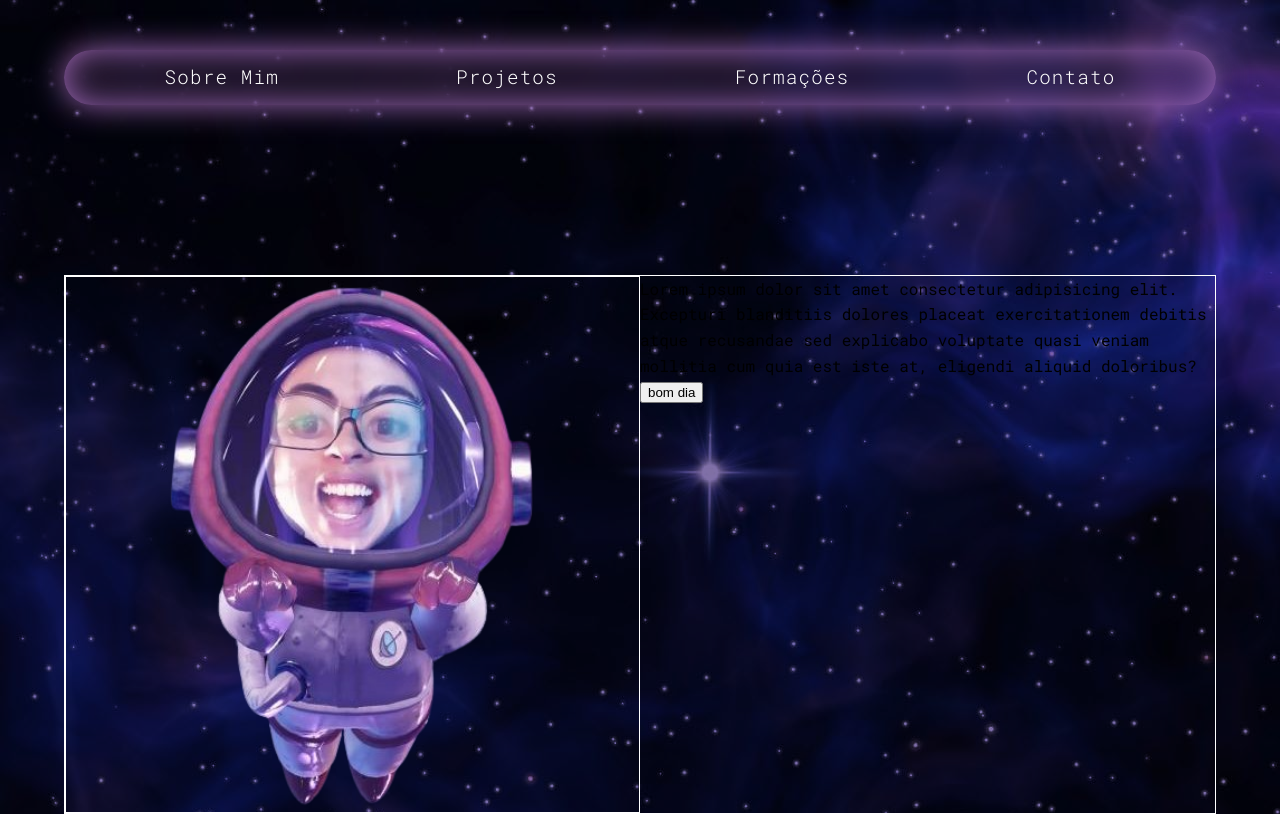
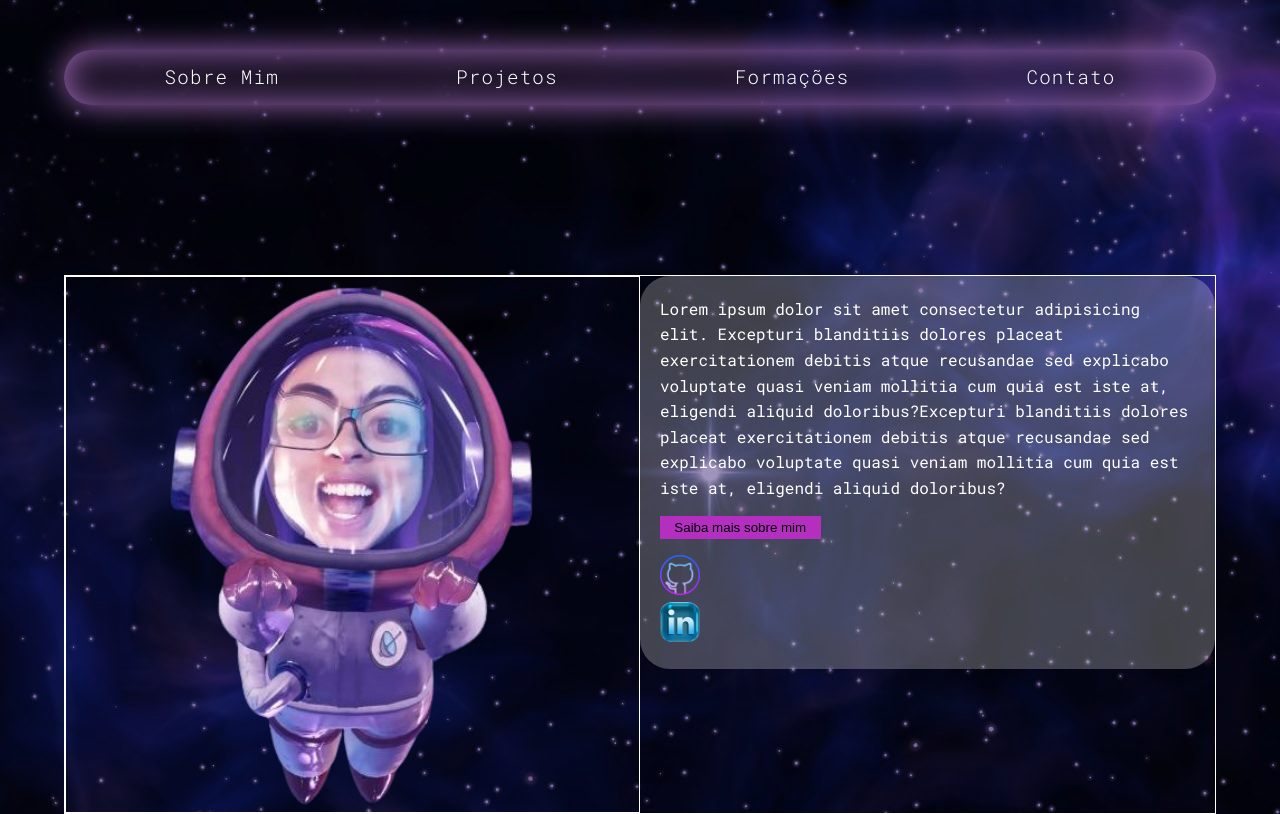
Before and after one commit to DominMFD/domin-portfolio, a Next.js app: page / in a window 1280 px wide. Built offline with nearby package versions, Linux system fonts and the light colour scheme.

Commit message:
começo do estilo da main page

```diff
--- a/src/components/Main/index.tsx
+++ b/src/components/Main/index.tsx
@@ -1,6 +1,8 @@
 import Image from 'next/image';
 import styles from './styles.module.scss';
 import Photo from '../../../public/ImageMain.png'
+import githubIcon from '../../../public/GithubIcon.png'
+import linkedinIcon from '../../../public/linkedinIcon.png'
 
 export default function Main() {
 
@@ -9,13 +11,14 @@ export default function Main() {
             <div className={styles.image__container}>
                 <Image className={styles.image} src={Photo} alt='Dominguera no espaço'/>
             </div>
-            <div className={styles.description__container}>
-                <span>Lorem ipsum dolor sit amet consectetur adipisicing elit. Excepturi blanditiis dolores placeat exercitationem debitis atque recusandae sed explicabo voluptate quasi veniam mollitia cum quia est iste at, eligendi aliquid doloribus?</span>
-                <div>
-
+                <div className={styles.description__container}>
+                <span>Lorem ipsum dolor sit amet consectetur adipisicing elit. Excepturi blanditiis dolores placeat exercitationem debitis atque recusandae sed explicabo voluptate quasi veniam mollitia cum quia est iste at, eligendi aliquid doloribus?Excepturi blanditiis dolores placeat exercitationem debitis atque recusandae sed explicabo voluptate quasi veniam mollitia cum quia est iste at, eligendi aliquid doloribus?</span>
+                <button>Saiba mais sobre mim</button>
+                <div className={styles.icons__container}>
+                    <Image className={styles.icon} src={githubIcon} alt='Icone do Github'/>
+                    <Image className={styles.icon} src={linkedinIcon} alt='Icone do Linkedin'/>
                 </div>
-                <button>bom dia</button>
+                </div>
             </div>
-        </div>
     )
 }
--- a/src/components/Main/styles.module.scss
+++ b/src/components/Main/styles.module.scss
@@ -20,5 +20,27 @@
 
     .description__container {
         width: 50%;
+        color: #FFF;
+        height: max-content;
+        background-color: #ffffff3f;
+        border-radius: 30px;
+        padding: 20px;
+
+        display: flex;
+        flex-direction: column;
+        gap: 16px;
+
+        button {
+            width: 30%;
+            background-color: #b42fc0;
+            border: none;
+            padding: 4px;
+        }
+
+        .icons__container {
+            width: 40px;
+            object-fit: cover;
+        }
     }
+
 }
```
Also changed, not shown: public/GithubIcon.png (added), public/linkedinIcon.png (added).
